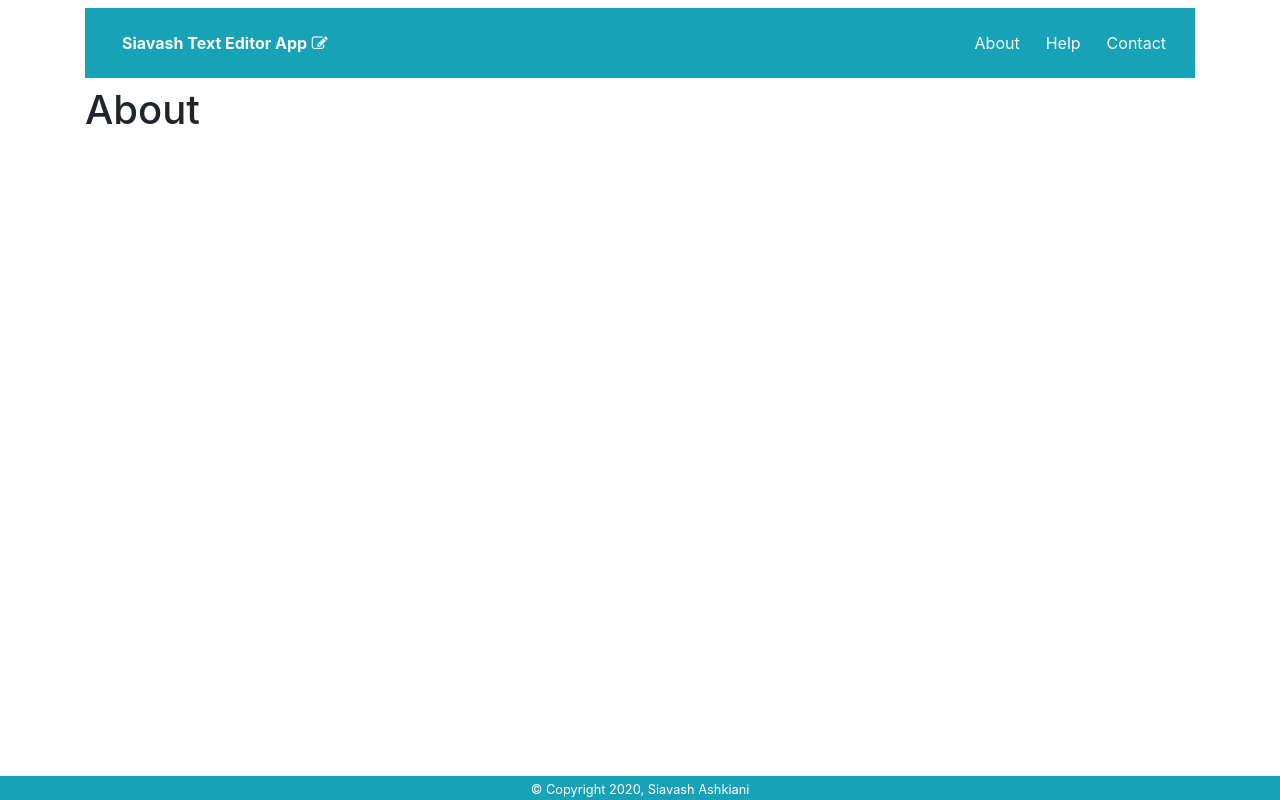
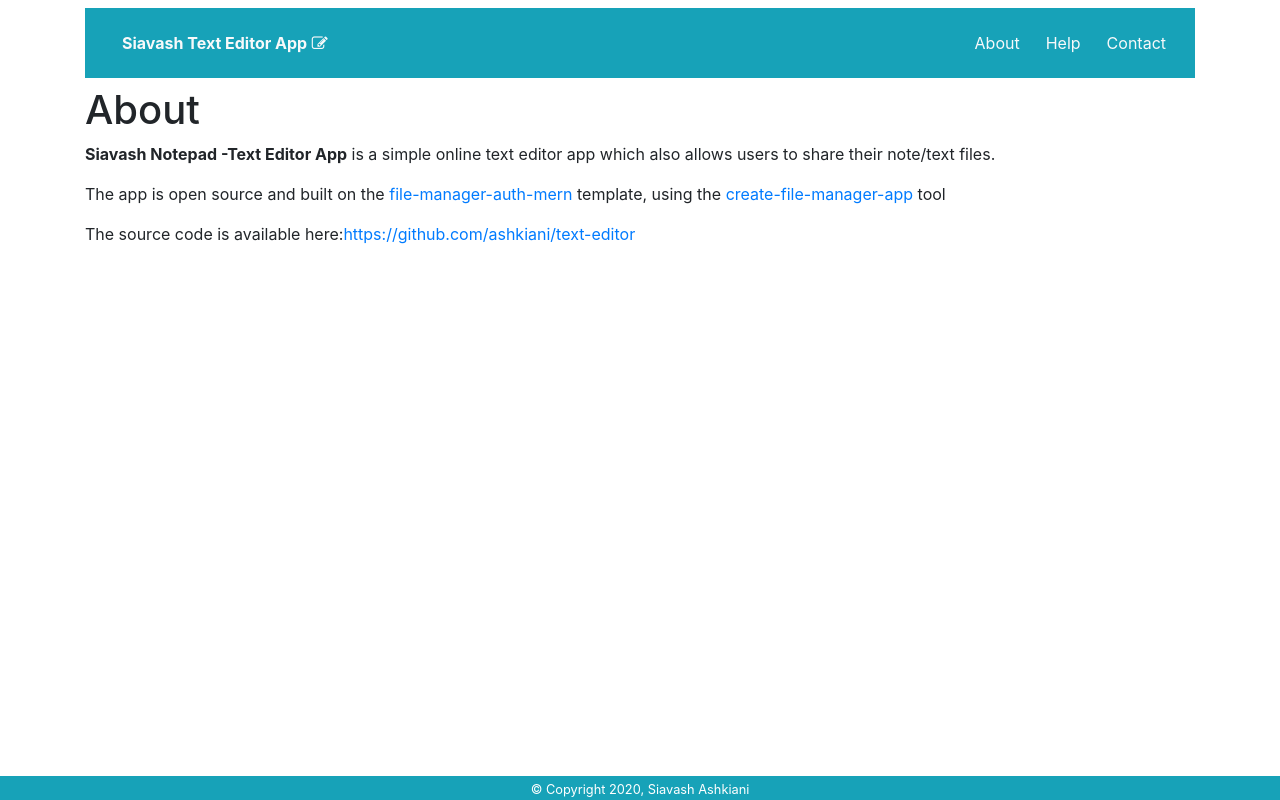
Before and after one commit to ashkiani/text-editor, a React (Create React App) app in the folder client/: page /about in a window 1280 px wide. Built offline with nearby package versions, Linux system fonts and the light colour scheme.

Commit message:
Updated the About page

```diff
--- a/client/src/components/About/index.jsx
+++ b/client/src/components/About/index.jsx
@@ -1,10 +1,13 @@
 import React from 'react'
 
-export default function index() {
+export default function Index() {
     return (
         <div>
             <div className="container">
                 <h1>About</h1>
+                <p><strong>Siavash Notepad -Text Editor App</strong> is a simple online text editor app which also allows users to share their note/text files.</p>
+                <p>The app is open source and built on the <a href="https://github.com/ashkiani/file-manager-auth-mern" target="_blank" rel="noopener noreferrer">file-manager-auth-mern</a> template, using the <a href="https://www.npmjs.com/package/create-file-manager-app" target="_blank" rel="noopener noreferrer">create-file-manager-app</a> tool</p>
+                <p>The source code is available here:<a href="https://github.com/ashkiani/text-editor" target="_blank" rel="noopener noreferrer">https://github.com/ashkiani/text-editor</a></p>
             </div>
         </div>
     )
```
